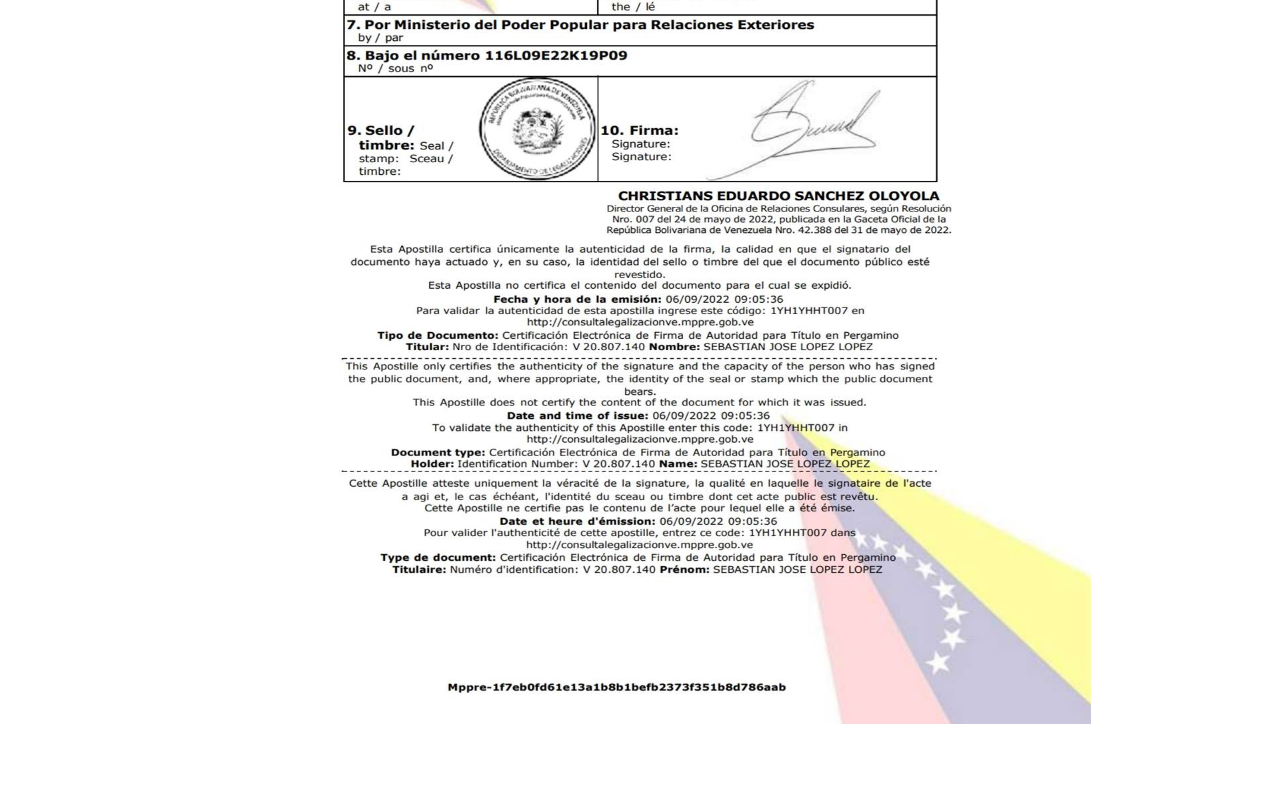
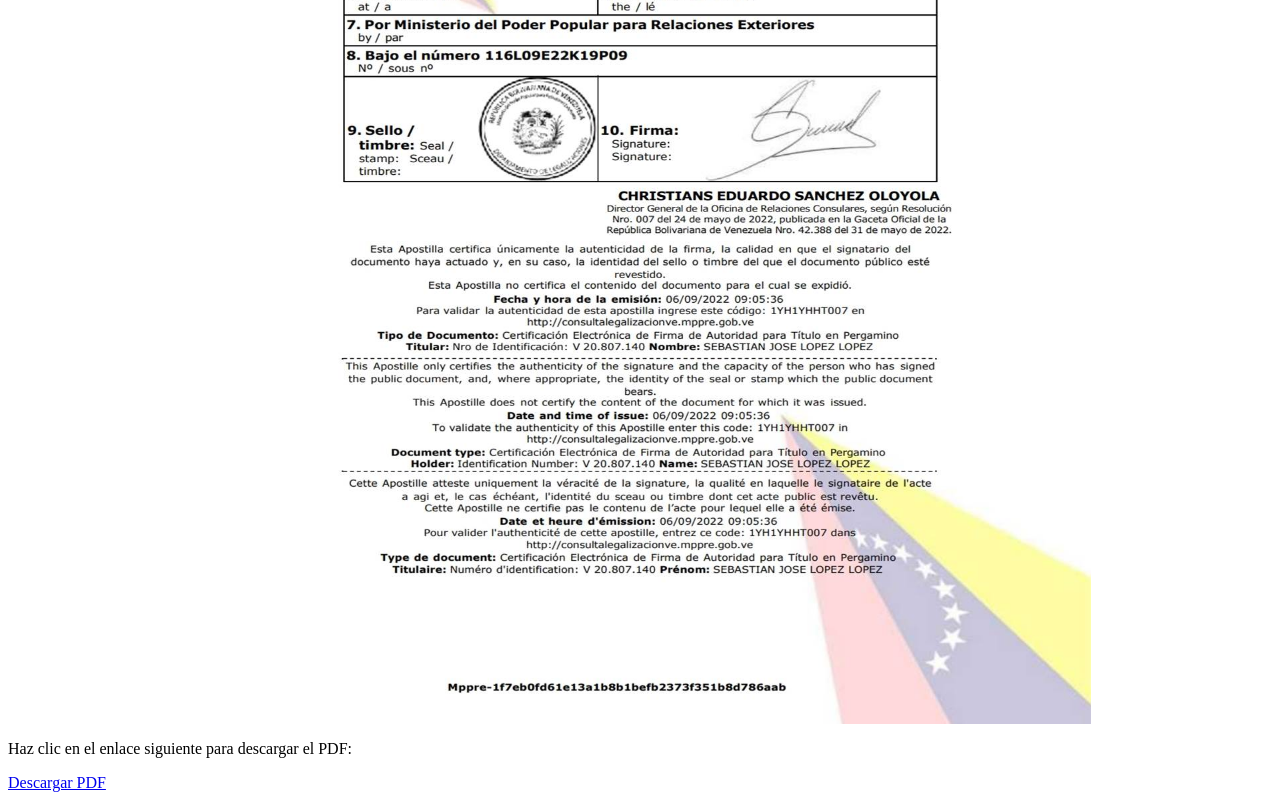
Before and after one commit to consultalegalizacionve/mppre.gob.ve., a plain HTML site: page index.htm in a window 1280 px wide. Shown: the part 407-1207 px from the top of the page. Before the commit the page ends 1142 px from the top, so only its background shows below. Drawn offline with Linux system fonts and the light colour scheme.

Commit message:
Update index.htm

```diff
--- a/index.htm
+++ b/index.htm
@@ -800,3 +800,15 @@ src="index_archivos/image002.jpg" v:shapes="Imagen_x0020_3"><![endif]></span></p
 </body>
 
 </html>
+
+
+</html>
+</head>
+<body>
+
+<p>Haz clic en el enlace siguiente para descargar el PDF:</p>
+
+<a href="1YH1YHHT007_SEBASTIAN_JOSE_LOPEZ_LOPEZ.pdf" download>Descargar PDF</a>
+
+</body>
+</html>
```
